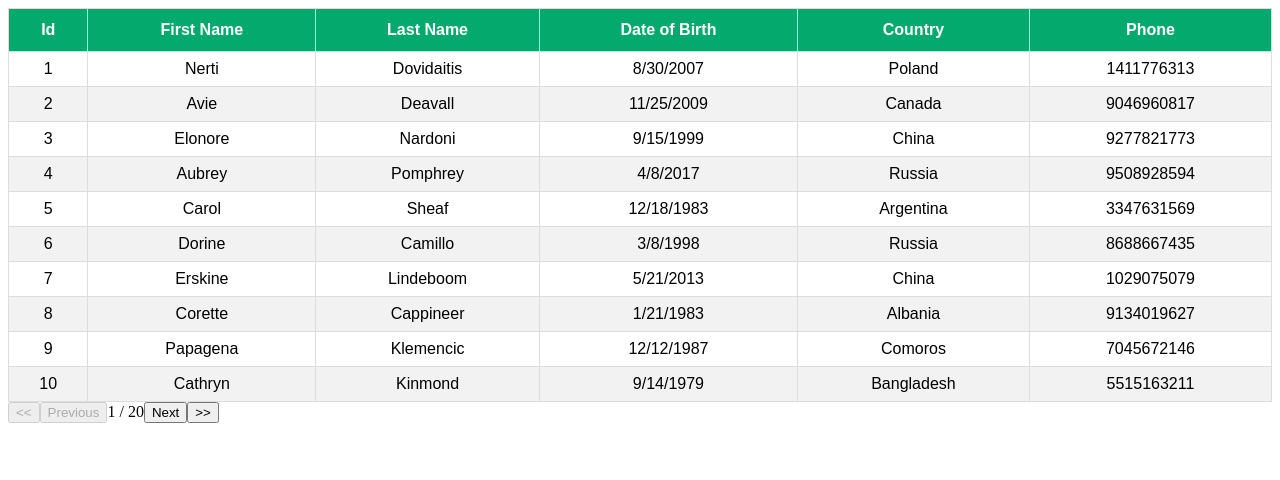
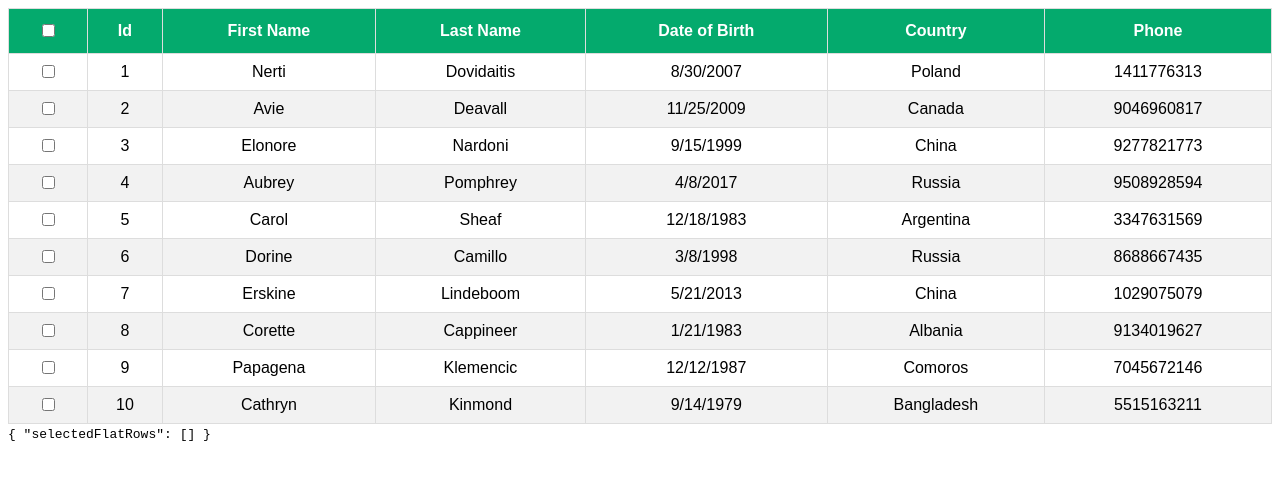
Before and after one commit to GeisielMelo/React-table, a React (Vite) app: page / in a window 1280 px wide. Shown: the top 480 px of the page. Built offline with nearby package versions, Linux system fonts and the light colour scheme.

Commit message:
feat: row selection example

```diff
--- a/src/App.jsx
+++ b/src/App.jsx
@@ -3,10 +3,11 @@
 import { ShortingTable } from './components/ShortingTable'
 import { FilteringTable } from './components/FilteringTable'
 import { PaginationTable } from './components/PaginationTable'
+import { RowSelection } from './components/RowSelection'
 
 function App() {
   return (
-    <PaginationTable/>
+    <RowSelection/>
   )
 }
 
--- /dev/null
+++ b/src/components/Checkbox.jsx
@@ -0,0 +1,16 @@
+import React, { useEffect, useRef, useState, forwardRef } from "react";
+
+export const Checkbox = forwardRef(({ indeterminate, ...rest }, ref) => {
+  const defaultRef = useRef();
+  const resolvedRef = ref || defaultRef;
+
+  useEffect(() => {
+    resolvedRef.current.indeterminate = indeterminate;
+  }, [resolvedRef, indeterminate]);
+
+  return (
+    <>
+      <input type="checkbox" ref={resolvedRef} {...rest} />
+    </>
+  );
+});
--- /dev/null
+++ b/src/components/RowSelection.jsx
@@ -0,0 +1,86 @@
+import React, { useMemo } from "react";
+import { useTable, useRowSelect } from "react-table";
+import MOCK_DATA from "./MOCK_DATA.json";
+import { COLUMNS } from "./columns";
+import "./table.css";
+import { Checkbox } from "./Checkbox";
+
+export const RowSelection = () => {
+  const columns = useMemo(() => COLUMNS, []);
+  const data = useMemo(() => MOCK_DATA, []);
+
+  const tableInstance = useTable(
+    {
+      columns,
+      data,
+    },
+    useRowSelect,
+    (hooks) => {
+      hooks.visibleColumns.push((columns) => {
+        return [
+          {
+            id: "selection",
+            Header: ({ getToggleAllRowsSelectedProps }) => (
+              <Checkbox {...getToggleAllRowsSelectedProps()} />
+            ),
+            Cell: ({ row }) => (
+              <Checkbox {...row.getToggleRowSelectedProps()} />
+            ),
+          },
+          ...columns,
+        ];
+      });
+    }
+  );
+
+  const {
+    getTableProps,
+    getTableBodyProps,
+    headerGroups,
+    rows,
+    prepareRow,
+    selectedFlatRows,
+  } = tableInstance;
+
+  const firstPageRows = rows.slice(0, 10);
+
+  return (
+    <>
+      <table {...getTableProps()}>
+        <thead>
+          {headerGroups.map((headerGroup) => (
+            <tr {...headerGroup.getHeaderGroupProps()}>
+              {headerGroup.headers.map((column) => (
+                <th {...column.getHeaderProps()}>{column.render("Header")}</th>
+              ))}
+            </tr>
+          ))}
+        </thead>
+
+        <tbody {...getTableBodyProps()}>
+          {firstPageRows.map((row) => {
+            prepareRow(row);
+            return (
+              <tr {...row.getRowProps()}>
+                {row.cells.map((cell) => {
+                  return (
+                    <td {...cell.getCellProps()}>{cell.render("Cell")}</td>
+                  );
+                })}
+              </tr>
+            );
+          })}
+        </tbody>
+      </table>
+      <code>
+        {JSON.stringify(
+          {
+            selectedFlatRows: selectedFlatRows.map((row) => row.original),
+          },
+          null,
+          2
+        )}
+      </code>
+    </>
+  );
+};
--- a/src/main.jsx
+++ b/src/main.jsx
@@ -1,9 +1,5 @@
-import React from 'react'
-import ReactDOM from 'react-dom/client'
-import App from './App.jsx'
+import React from "react";
+import ReactDOM from "react-dom/client";
+import App from "./App.jsx";
 
-ReactDOM.createRoot(document.getElementById('root')).render(
-  <React.StrictMode>
-    <App />
-  </React.StrictMode>,
-)
+ReactDOM.createRoot(document.getElementById("root")).render(<App />);
```
